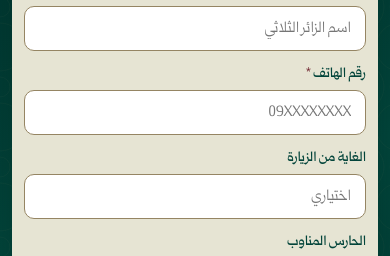
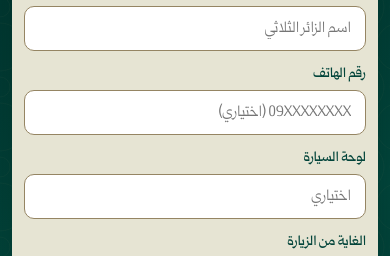
Before and after one commit to omegapixels/MEDS, a React (Vite) app: page / in a window 390 px wide. Shown: the part 353-609 px from the top of the page. Built offline with nearby package versions, Linux system fonts and the light colour scheme; no server answers; the database is empty.

Commit message:
Add optional car plate field and make phone optional
Co-Authored-By: Claude Fable 5 <noreply@anthropic.com>
Claude-Session: https://claude.ai/code/session_01NwWFFw36NsApjzAxUmekYJ

```diff
--- a/src/AdminView.jsx
+++ b/src/AdminView.jsx
@@ -86,7 +86,8 @@ function Dashboard({ onLock }) {
     const matchQ =
       !q ||
       v.visitor_name.includes(q) ||
-      v.phone.includes(q) ||
+      (v.phone || '').includes(q) ||
+      (v.plate || '').includes(q) ||
       (v.purpose || '').includes(q) ||
       (v.guards?.name || '').includes(q)
     const matchDay = !day || new Date(v.entered_at).toISOString().slice(0, 10) === day
@@ -129,7 +130,8 @@ function Dashboard({ onLock }) {
             (v, i) => `<tr>
               <td>${i + 1}</td>
               <td class="b">${v.visitor_name}</td>
-              <td dir="ltr">${v.phone}</td>
+              <td dir="ltr">${v.phone || '—'}</td>
+              <td dir="ltr">${v.plate || '—'}</td>
               <td>${v.purpose || '—'}</td>
               <td>${v.guards?.name || '—'}</td>
               <td>${fmtTime(v.entered_at)}</td>
@@ -138,7 +140,7 @@ function Dashboard({ onLock }) {
             </tr>`
           )
           .join('')
-      : '<tr><td colspan="8" style="text-align:center">لا توجد زيارات مسجلة في هذا اليوم</td></tr>'
+      : '<tr><td colspan="9" style="text-align:center">لا توجد زيارات مسجلة في هذا اليوم</td></tr>'
     const html = `<!doctype html><html lang="ar" dir="rtl"><head><meta charset="utf-8">
 <title>التقرير اليومي — ${target}</title>
 <style>
@@ -169,7 +171,7 @@ tr:nth-child(even) td{background:#f4f2e8}
 </div>
 <div class="meta"><span>التاريخ: ${dateStr}</span><span>عدد الزيارات: ${rows.length}</span></div>
 <table>
-  <thead><tr><th>#</th><th>الاسم</th><th>الهاتف</th><th>الغاية</th><th>الحارس المناوب</th><th>الدخول</th><th>الخروج</th><th>المدة</th></tr></thead>
+  <thead><tr><th>#</th><th>الاسم</th><th>الهاتف</th><th>لوحة السيارة</th><th>الغاية</th><th>الحارس المناوب</th><th>الدخول</th><th>الخروج</th><th>المدة</th></tr></thead>
   <tbody>${body}</tbody>
 </table>
 <div class="summary">ما يزال داخل المديرية: ${rows.filter((v) => !v.exited_at).length} — غادروا: ${rows.filter((v) => v.exited_at).length}</div>
@@ -186,10 +188,11 @@ tr:nth-child(even) td{background:#f4f2e8}
 
   const exportCSV = () => {
     const rows = [
-      ['الاسم', 'الهاتف', 'الغاية', 'الحارس المناوب', 'وقت الدخول', 'وقت الخروج', 'المدة'],
+      ['الاسم', 'الهاتف', 'لوحة السيارة', 'الغاية', 'الحارس المناوب', 'وقت الدخول', 'وقت الخروج', 'المدة'],
       ...filtered.map((v) => [
         v.visitor_name,
-        v.phone,
+        v.phone || '',
+        v.plate || '',
         v.purpose || '',
         v.guards?.name || '',
         fmtDateTime(v.entered_at),
@@ -256,6 +259,7 @@ tr:nth-child(even) td{background:#f4f2e8}
                 <tr>
                   <th>الاسم</th>
                   <th>الهاتف</th>
+                  <th>اللوحة</th>
                   <th>الغاية</th>
                   <th>الحارس</th>
                   <th>الدخول</th>
@@ -267,7 +271,7 @@ tr:nth-child(even) td{background:#f4f2e8}
               <tbody>
                 {filtered.length === 0 ? (
                   <tr>
-                    <td colSpan={8} style={{ textAlign: 'center', color: 'var(--stone)' }}>
+                    <td colSpan={9} style={{ textAlign: 'center', color: 'var(--stone)' }}>
                       لا توجد نتائج
                     </td>
                   </tr>
@@ -275,7 +279,8 @@ tr:nth-child(even) td{background:#f4f2e8}
                   filtered.map((v) => (
                     <tr key={v.id}>
                       <td style={{ fontWeight: 700 }}>{v.visitor_name}</td>
-                      <td dir="ltr">{v.phone}</td>
+                      <td dir="ltr">{v.phone || '—'}</td>
+                      <td dir="ltr">{v.plate || '—'}</td>
                       <td>{v.purpose || '—'}</td>
                       <td>{v.guards?.name || '—'}</td>
                       <td>{fmtDateTime(v.entered_at)}</td>
--- a/src/GuardView.jsx
+++ b/src/GuardView.jsx
@@ -5,7 +5,7 @@ import { fmtTime, duration } from './helpers.js'
 export default function GuardView() {
   const [guards, setGuards] = useState([])
   const [active, setActive] = useState([])
-  const [form, setForm] = useState({ visitor_name: '', phone: '', purpose: '', guard_id: '' })
+  const [form, setForm] = useState({ visitor_name: '', phone: '', plate: '', purpose: '', guard_id: '' })
   const [saving, setSaving] = useState(false)
   const [toast, setToast] = useState('')
 
@@ -31,17 +31,18 @@ export default function GuardView() {
 
   const submit = async (e) => {
     e.preventDefault()
-    if (!form.visitor_name.trim() || !form.phone.trim()) return notify('الاسم ورقم الهاتف إلزاميان')
+    if (!form.visitor_name.trim()) return notify('الاسم إلزامي')
     setSaving(true)
     const { error } = await supabase.from('visits').insert({
       visitor_name: form.visitor_name.trim(),
-      phone: form.phone.trim(),
+      phone: form.phone.trim() || null,
+      plate: form.plate.trim() || null,
       purpose: form.purpose.trim() || null,
       guard_id: form.guard_id || null,
     })
     setSaving(false)
     if (error) return notify('حدث خطأ، حاول مجدداً')
-    setForm((f) => ({ ...f, visitor_name: '', phone: '', purpose: '' }))
+    setForm((f) => ({ ...f, visitor_name: '', phone: '', plate: '', purpose: '' }))
     notify('✓ تم تسجيل الدخول بنجاح')
     load()
   }
@@ -73,15 +74,20 @@ export default function GuardView() {
               />
             </div>
             <div className="field">
-              <label>
-                رقم الهاتف <span className="req">*</span>
-              </label>
+              <label>رقم الهاتف</label>
               <input
                 value={form.phone}
                 onChange={(e) => setForm({ ...form, phone: e.target.value })}
-                placeholder="09XXXXXXXX"
+                placeholder="09XXXXXXXX (اختياري)"
                 inputMode="tel"
-                required
+              />
+            </div>
+            <div className="field">
+              <label>لوحة السيارة</label>
+              <input
+                value={form.plate}
+                onChange={(e) => setForm({ ...form, plate: e.target.value })}
+                placeholder="اختياري"
               />
             </div>
             <div className="field">
@@ -127,7 +133,8 @@ export default function GuardView() {
                     {v.visitor_name}
                   </div>
                   <div className="meta">
-                    <span>📞 {v.phone}</span>
+                    {v.phone && <span>📞 {v.phone}</span>}
+                    {v.plate && <span>🚗 {v.plate}</span>}
                     <span>🕐 دخل {fmtTime(v.entered_at)}</span>
                     <span>⏱ منذ {duration(v.entered_at)}</span>
                     {v.guards?.name && <span>🛡 {v.guards.name}</span>}
```
